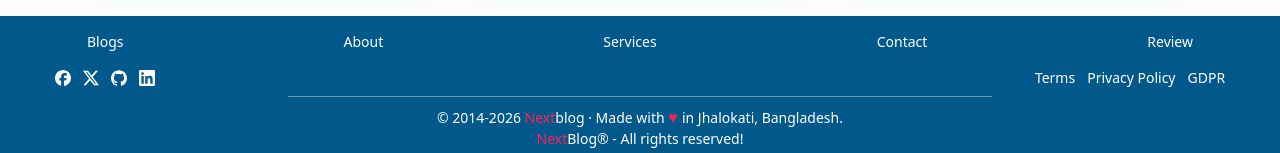
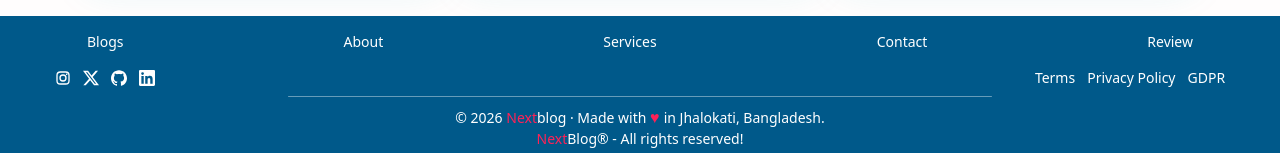
Before and after one commit to Munan95/next-blog, a Next.js app: page / in a window 1280 px wide. Shown: the part 1506-1659 px from the top of the page. Built offline with nearby package versions, Linux system fonts and the light colour scheme.

Commit message:
Update:Social Media Icon & Home page design

```diff
--- a/src/app/page.js
+++ b/src/app/page.js
@@ -8,7 +8,7 @@ const Articles = () => {
 
             <div className="flex flex-col justify-center items-center m-18 text-slate-800">
 
-              <p className="bg-slate-50 p-2 rounded-2xl">Blog</p>
+              <p className="bg-slate-100 p-2 rounded-2xl">Blog</p>
 
               <p className="font-bold text-4xl m-4">Discover our latest news</p>
 
--- a/src/components/Footer.js
+++ b/src/components/Footer.js
@@ -1,5 +1,5 @@
 import Link from "next/link";
-import { FacebookIcon } from "./ui/SocialIcons";
+import { InstagramIcon } from "./ui/SocialIcons";
 import { TwitterIcon } from "./ui/SocialIcons";
 import { GithubIcon } from "./ui/SocialIcons";
 import { LinkedinIcon } from "./ui/SocialIcons";
@@ -45,17 +45,17 @@ const Footer = ()=>{
                 <div className="flex flex-row justify-center items-center gap-3">
 
                     <Link
-                        href="https://facebook.com"
+                        href="https://www.instagram.com/munan_khan69?vrfl=aTg5dnlvemc1c2dv"
                         target="_blank"
                         rel="noopener noreferrer"
-                        aria-label="Facebook"
+                        aria-label="Instagram"
                         className=""
                     >
-                        <FacebookIcon className="h-4 w-4 text-white" />
+                        <InstagramIcon className="h-4 w-4 text-white" />
                     </Link>
 
                     <Link
-                        href="https://x.com"
+                        href="https://x.com/Munan_Khan69"
                         target="_blank"
                         rel="noopener noreferrer"
                         aria-label="X (Twitter)"
@@ -111,7 +111,7 @@ const Footer = ()=>{
 
             <div className="bg-white/40 rounded-full h-px mx-72 my-1"></div>
 
-            <div className="flex justify-center items-center pt-1"><p><span>&copy; 2014-2026 </span><span className="text-rose-500">Next</span><span>blog · Made with </span><span className="text-rose-500 text-base"> ♥ </span><span> in Jhalokati, Bangladesh.</span></p></div>
+            <div className="flex justify-center items-center pt-1"><p><span>&copy; 2026 </span><span className="text-rose-500">Next</span><span>blog · Made with </span><span className="text-rose-500 text-base"> ♥ </span><span> in Jhalokati, Bangladesh.</span></p></div>
 
             <div className="flex justify-center items-center">
                 <p><span className="text-rose-500">Next</span><span>Blog® - All rights reserved!</span></p>
--- a/src/components/ui/SocialIcons.jsx
+++ b/src/components/ui/SocialIcons.jsx
@@ -4,6 +4,16 @@
 export const FacebookIcon = (props) => (
   <svg viewBox="0 0 24 24" fill="currentColor" aria-hidden="true" {...props}>
     <path d="M9.101 23.691v-7.98H6.627v-3.667h2.474v-1.58c0-4.085 1.848-5.978 5.858-5.978.401 0 .955.042 1.468.103a8.68 8.68 0 0 1 1.141.195v3.325a8.623 8.623 0 0 0-.653-.036 26.805 26.805 0 0 0-.733-.009c-.707 0-1.259.096-1.675.309a1.686 1.686 0 0 0-.679.622c-.258.42-.374.995-.374 1.752v1.297h3.919l-.386 2.103-.287 1.564h-3.246v8.245C19.396 23.238 24 18.179 24 12.044c0-6.627-5.373-12-12-12s-12 5.373-12 12c0 5.628 3.874 10.35 9.101 11.647Z" />
+  </svg>
+);
+
+export const InstagramIcon = (props) => (
+  <svg viewBox="0 0 24 24" fill="currentColor" aria-hidden="true" {...props}>
+    <path
+      fillRule="evenodd"
+      clipRule="evenodd"
+      d="M8 2h8a6 6 0 0 1 6 6v8a6 6 0 0 1-6 6H8a6 6 0 0 1-6-6V8a6 6 0 0 1 6-6Zm0 2a4 4 0 0 0-4 4v8a4 4 0 0 0 4 4h8a4 4 0 0 0 4-4V8a4 4 0 0 0-4-4H8Zm4 2.5a5.5 5.5 0 1 0 0 11 5.5 5.5 0 0 0 0-11Zm0 2a3.5 3.5 0 1 1 0 7 3.5 3.5 0 0 1 0-7Zm5.5-3.25a1.25 1.25 0 1 0 0 2.5 1.25 1.25 0 0 0 0-2.5Z"
+    />
   </svg>
 );
 
```
